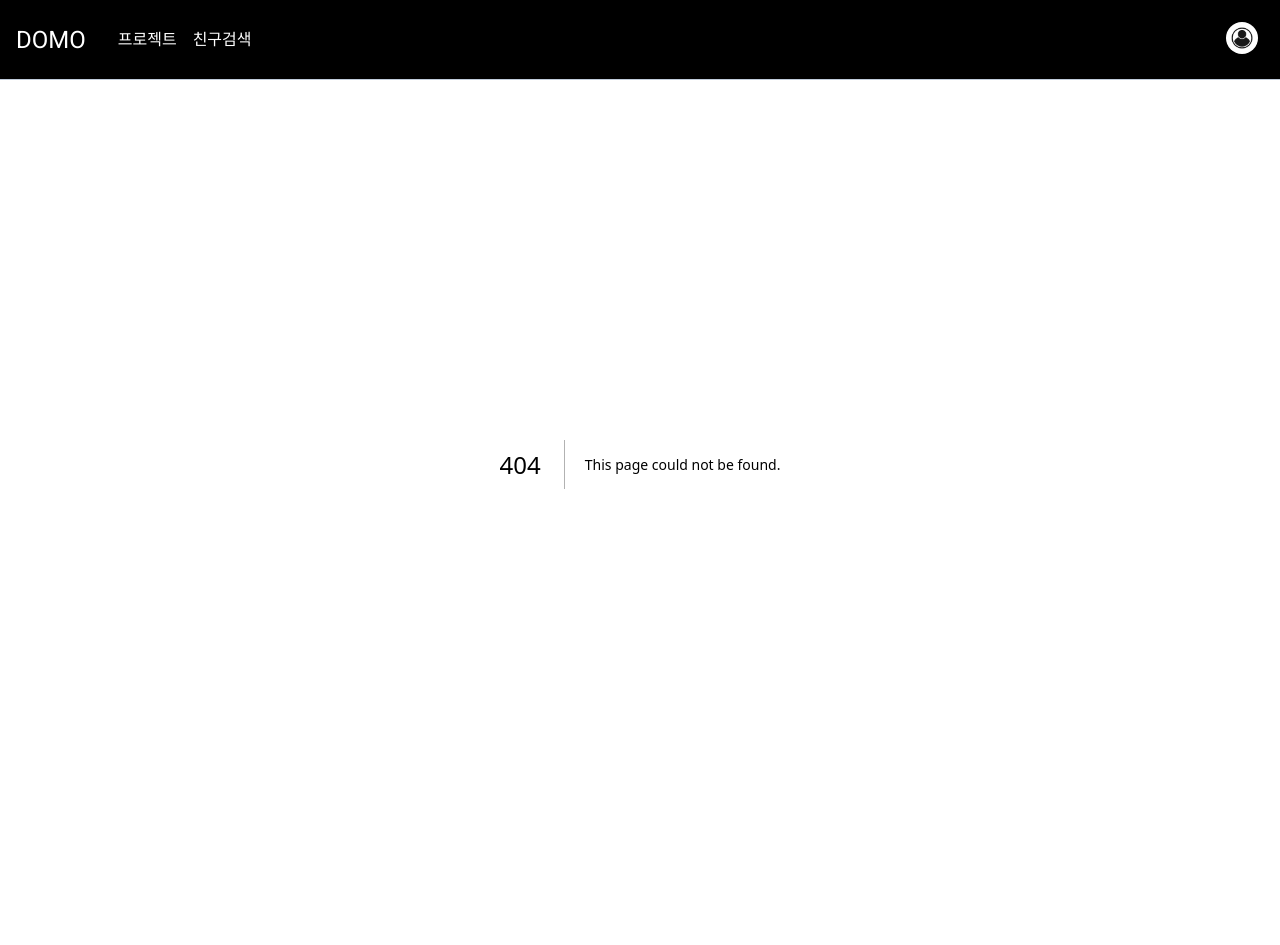
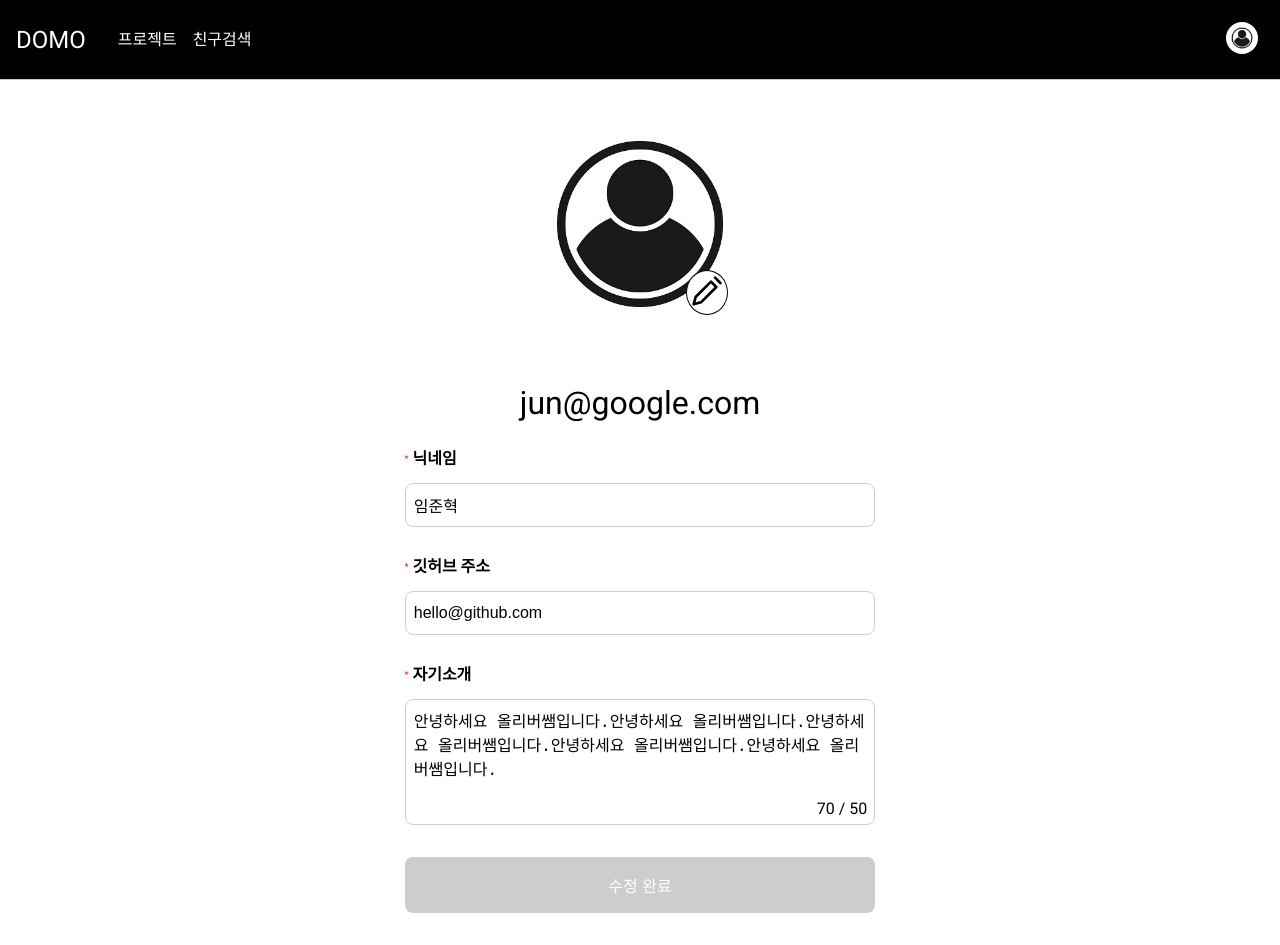
Before and after one commit to CG-sc23/CG_sc23-Main_FE, a Next.js app: page /user/Update in a window 1280 px wide. Before the commit this address had no page. Before the commit the page ends 864 px from the top, so only its background shows below. Built offline with nearby package versions, Linux system fonts and the light colour scheme.

Commit message:
유저 정보 변경 페이지

```diff
--- /dev/null
+++ b/src/pages/user/Update.tsx
@@ -0,0 +1,212 @@
+import { useState } from "react";
+import styled from "@emotion/styled";
+import { css } from "@emotion/react";
+import { bp } from "@/libs/styles/constants";
+import { LuPencil } from "react-icons/lu";
+import Link from "next/link";
+import AppBar from "@/components/Mobile/AppBar";
+
+const Form = styled.form`
+  width: 672px;
+  margin: 0 auto;
+  padding: 2rem;
+  display: flex;
+  flex-direction: column;
+  align-items: center;
+  gap: 2rem;
+  ${bp[0]} {
+    width: 100%;
+    -webkit-box-sizing: border-box;
+    -moz-box-sizing: border-box;
+    box-sizing: border-box;
+  }
+`;
+
+const List = styled.div`
+  position: relative;
+  width: 70%;
+  display: flex;
+  flex-direction: column;
+  gap: 1rem;
+  ${bp[0]} {
+    width: 90%;
+  }
+`;
+
+const Label = styled.label`
+  display: flex;
+  align-items: center;
+  gap: 0.25rem;
+  font-size: 1rem;
+  font-weight: 600;
+`;
+
+const Stressed = styled.span`
+  color: red;
+  font-size: 0.5rem;
+`;
+
+const Input = styled.input`
+  font-size: 1rem;
+  padding: 0.75rem 0.5rem;
+  border: 1px solid #cdcdcd;
+  border-radius: 0.5rem;
+  outline: none;
+  &:focus {
+    border: 1px solid black;
+  }
+`;
+
+const TextArea = styled.textarea`
+  font-size: 1rem;
+  padding: 0.5rem;
+  border: 1px solid #cdcdcd;
+  border-radius: 0.5rem;
+  resize: none;
+  outline: none;
+`;
+
+const Submit = styled.button`
+  width: 70%;
+  padding: 1rem;
+  border: none;
+  background-color: #cdcdcd;
+  border-radius: 0.5rem;
+  color: white;
+  font-size: 1rem;
+  cursor: pointer;
+  &:hover {
+    background-color: black;
+  }
+  ${bp[0]} {
+    width: 90%;
+    background-color: black;
+  }
+`;
+
+export default function Update() {
+  const [profile, setProfile] = useState({
+    id: null,
+    email: "jun@google.com",
+    name: "임준혁",
+    github_link: "hello@github.com",
+    image_link: "/profile.jpg",
+    short_description: "안녕하세요 올리버쌤입니다.".repeat(5),
+    grade: 1,
+    like: 12,
+    rating: 4.3,
+  });
+
+  return (
+    <div
+      css={css`
+        width: 100vw;
+        height: 100vh;
+        display: flex;
+        flex-direction: column;
+        align-items: center;
+      `}
+    >
+      <Form>
+        {/* image */}
+        <div
+          css={css`
+            position: relative;
+            width: fit-content;
+            height: fit-content;
+          `}
+        >
+          <img
+            src={profile.image_link}
+            css={css`
+              width: 256px;
+              height: 256px;
+              object-fit: cover;
+              ${bp[0]} {
+                width: 240px;
+                height: 240px;
+              }
+            `}
+          />
+          <label
+            htmlFor="profile_image"
+            css={css`
+              position: absolute;
+              right: 2.5rem;
+              bottom: 2.5rem;
+            `}
+          >
+            <div
+              css={css`
+                padding: 0.25rem;
+                border: 1.5px solid black;
+                border-radius: 9999%;
+                background-color: white;
+              `}
+            >
+              <LuPencil
+                css={css`
+                  cursor: pointer;
+                  width: 2rem;
+                  height: 2rem;
+                `}
+              />
+            </div>
+            <input
+              id="profile_image"
+              type="file"
+              accept="image/*"
+              css={css`
+                display: none;
+              `}
+            />
+          </label>
+        </div>
+        {/* email */}
+        <h1
+          css={css`
+            font-size: 2rem;
+            font-weight: 400;
+            text-decoration: none;
+          `}
+        >
+          {profile.email}
+        </h1>
+        {/* name */}
+        <List>
+          <Label htmlFor="name">
+            <Stressed>* </Stressed>닉네임
+          </Label>
+          <Input id="name" type="text" value={profile.name} />
+        </List>
+        <List>
+          <Label htmlFor="github_link">
+            <Stressed>* </Stressed>깃허브 주소
+          </Label>
+          <Input id="github_link" type="text" value={profile.github_link} />
+        </List>
+        <List>
+          <Label htmlFor="short_description">
+            <Stressed>* </Stressed>자기소개
+          </Label>
+          <TextArea
+            id="short_description"
+            rows={6}
+            value={profile.short_description}
+            maxLength={50}
+          />
+          <span
+            css={css`
+              position: absolute;
+              right: 0.5rem;
+              bottom: 0.5rem;
+            `}
+          >
+            {profile.short_description.length} / 50
+          </span>
+        </List>
+        <Submit type="submit">수정 완료</Submit>
+      </Form>
+    </div>
+  );
+}
```
